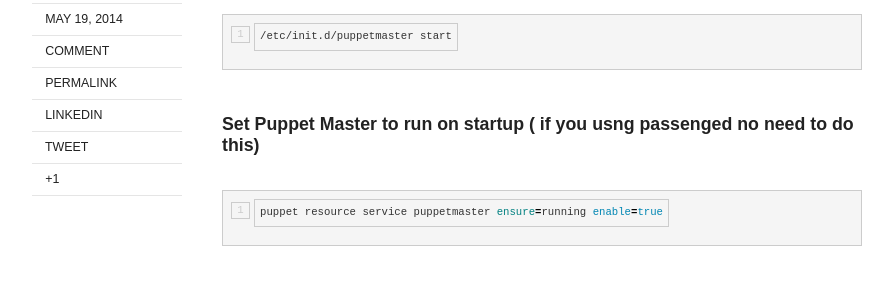
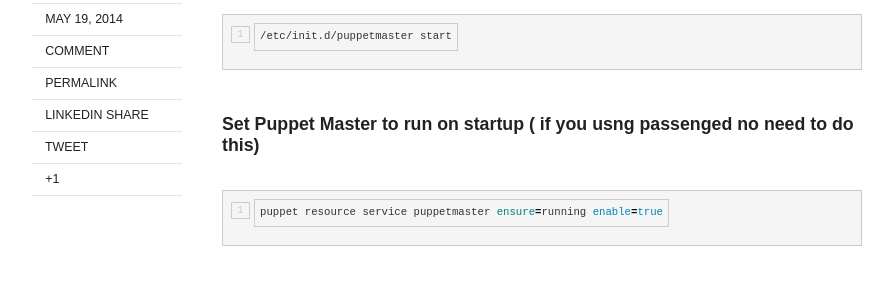
Before and after one commit to lanopuljic/myblog, a Jekyll site: the page built from _posts/2014-05-19-install-puppet-server.md, in a window 1280 px wide and 900 px high, scrolled down 515 px. Shown: the part 152-443 px from the top of the window, without its empty margins (128-1021 px from the left). Built offline with Jekyll 4.4.1, drawn with Linux system fonts in a browser that asks for light colours; nearby versions of some CDN libraries; comment, search, counter and statistics services are not loaded.

Commit message:
Few changes made and added linkedin

```diff
--- a/_layouts/post.html
+++ b/_layouts/post.html
@@ -34,11 +34,11 @@
         <!--<span class="social-share-facebook">
             <a href="https://www.facebook.com/sharer/sharer.php?u={{ site.url }}{{ page.url }}" title="Share on Facebook" itemprop="Facebook"><i class="icon-facebook-sign"></i> Like</a></span>-->
         <span class="social-share-linkedin">
-            <a href="http://www.linkedin.com/shareArticle?mini=true&url={{ site.url }}{{ page.url }}&title={{ page.title }}&source{{ site.url }}" target="_blank" title="Share on LinkedIN" itemprop="LinkeIN"><i class="icon-linkedin-sign"></i> LinkedIN</a></span>
+            <a href="http://www.linkedin.com/shareArticle?mini=true&url={{ site.url }}{{ page.url }}&title={{ post.title }}&source{{ site.url }}" target="_blank" title="Share on LinkedIN" itemprop="LinkeIN"><i class="icon-linkedin"></i> LinkedIN Share</a></span>
         <span class="social-share-twitter">
-            <a href="https://twitter.com/intent/tweet?hashtags={{ page.categories | join: ',' }}&text={{ page.title }}&url={{ site.url }}{{ page.url }}&via={{site.owner.twitter}}" target="_blank"title="Share on Twitter" itemprop="Twitter"><i class="icon-twitter-sign"></i> Tweet</a></span>
+            <a href="https://twitter.com/intent/tweet?hashtags={{ page.categories | join: ',' }}&text={{ page.title }}&url={{ site.url }}{{ page.url }}&via={{site.owner.twitter}}" target="_blank"title="Share on Twitter" itemprop="Twitter"><i class="icon-twitter"></i> Tweet</a></span>
         <span class="social-share-googleplus">
-            <a href="https://plus.google.com/share?url={{ site.url }}{{ page.url }}" title="Share on Google Plus" target="_blank" itemprop="GooglePlus"><i class="icon-google-plus-sign"></i> +1</a></span>
+            <a href="https://plus.google.com/share?url={{ site.url }}{{ page.url }}" title="Share on Google Plus" target="_blank" itemprop="GooglePlus"><i class="icon-google-plus"></i> +1</a></span>
             <!-- /.social-share -->{% endif %}
       </footer>
       <div class="entry-content">
```
